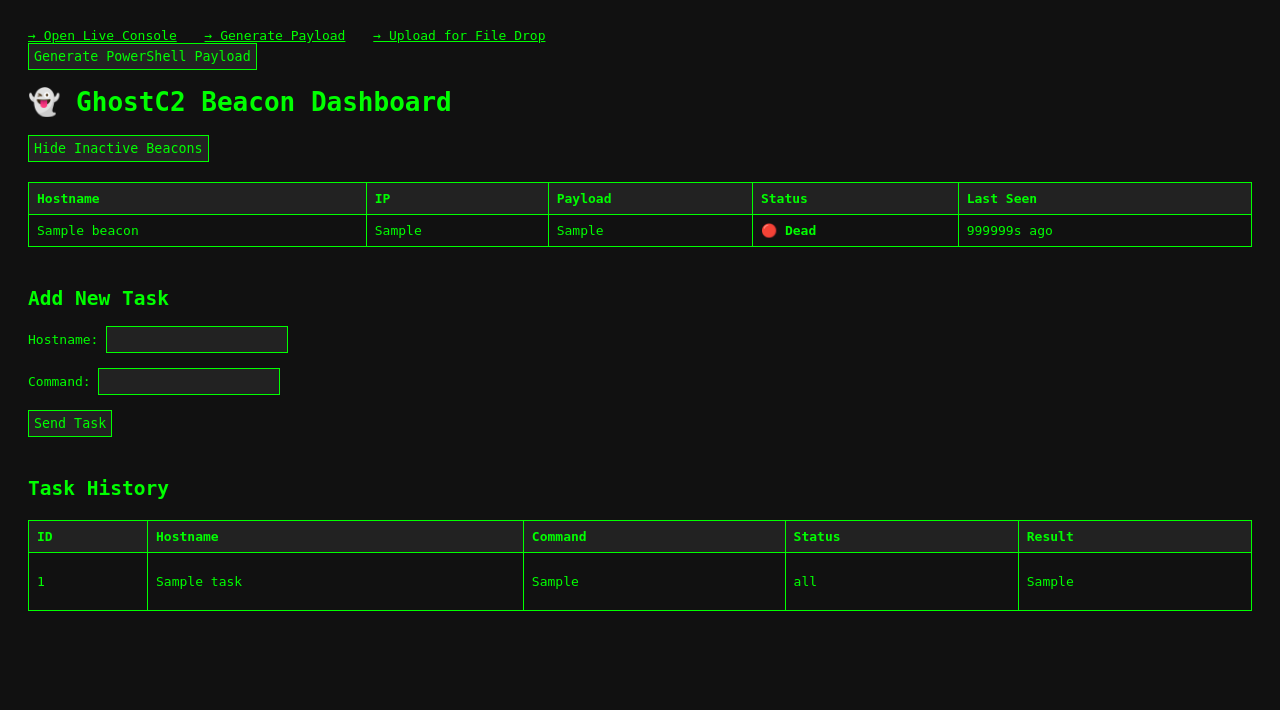
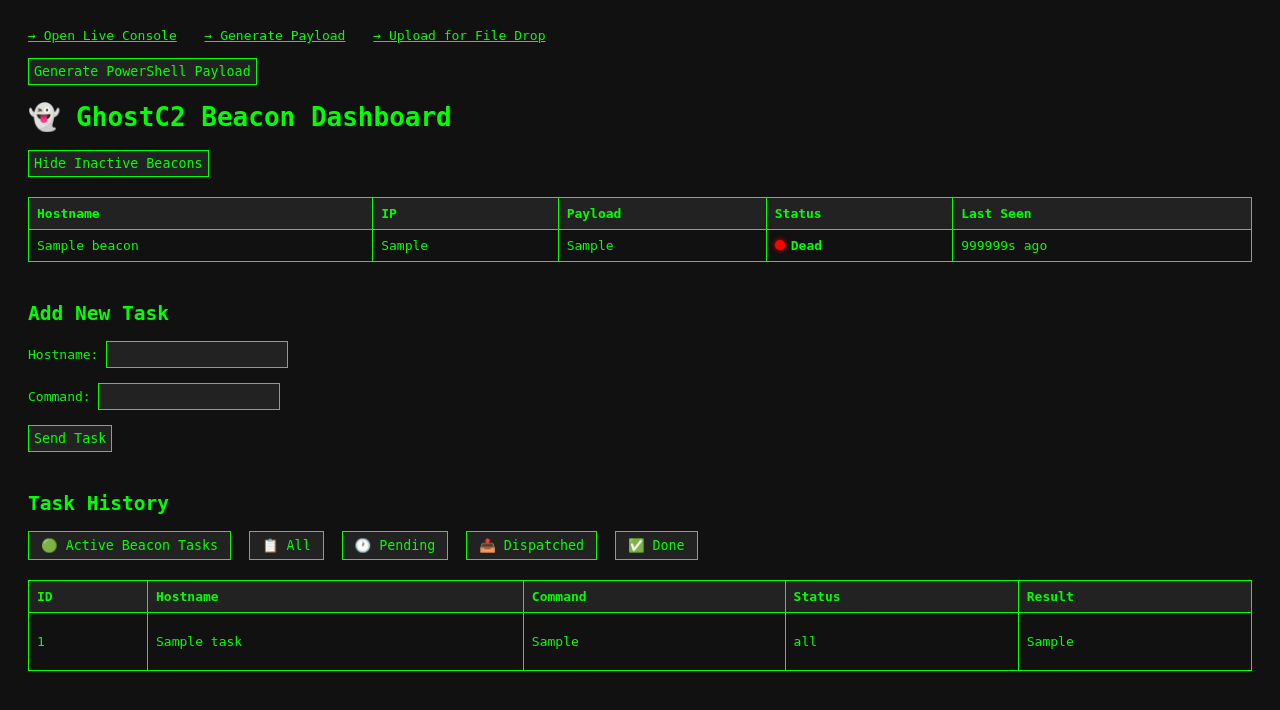
Before and after one commit to wolfwashere/GhostC2, a Flask app: page / in a window 1280 px wide. Shown: the top 710 px of the page. Run offline with Flask 3, Linux system fonts and the light colour scheme; a user stored in the database is signed in; tables that the repository leaves empty hold one stand-in row (values such as "Sample post").

Commit message:
Enhance dashboard with live status dots, task filters, and detail modals

```diff
--- a/server/templates/dashboard.html
+++ b/server/templates/dashboard.html
@@ -18,6 +18,27 @@
         .form-section { margin-top: 40px; }
         .status { font-weight: bold; }
         tr:hover { background: #222; cursor: pointer; }
+
+        .status-dot {
+            height: 10px;
+            width: 10px;
+            border-radius: 50%;
+            display: inline-block;
+            margin-right: 6px;
+        }
+        .dot-active { background-color: #0f0; box-shadow: 0 0 5px #0f0; }
+        .dot-sleeping { background-color: #fa0; box-shadow: 0 0 5px #fa0; }
+        .dot-dead { background-color: #f00; box-shadow: 0 0 5px #f00; }
+
+        .tabs button {
+            background: #222;
+            color: #0f0;
+            border: 1px solid #0f0;
+            padding: 6px 12px;
+            margin-right: 10px;
+            cursor: pointer;
+        }
+
         #modal {
             display: none;
             position: fixed;
@@ -74,7 +108,14 @@
 
     <div class="form-section">
         <h2>Task History</h2>
-        <table>
+        <div class="tabs">
+            <button onclick="filterTasksByActiveBeacons()">🟢 Active Beacon Tasks</button>
+            <button onclick="filterTasks('all')">📋 All</button>
+            <button onclick="filterTasks('pending')">🕐 Pending</button>
+            <button onclick="filterTasks('dispatched')">📤 Dispatched</button>
+            <button onclick="filterTasks('done')">✅ Done</button>
+        </div>
+        <table id="task-table">
             <thead>
                 <tr>
                     <th>ID</th>
@@ -117,6 +169,14 @@
     let modalOpen = false;
     let showInactive = true;
 
+    function toggleInactive() {
+        showInactive = !showInactive;
+        document.querySelectorAll(".beacon-row.inactive").forEach(row => {
+            row.style.display = showInactive ? "" : "none";
+        });
+        document.getElementById("toggleBtn").textContent = showInactive ? "Hide Inactive Beacons" : "Show Inactive Beacons";
+    }
+
     async function loadBeacons() {
         const res = await fetch("/api/beacons");
         const beacons = await res.json();
@@ -126,14 +186,15 @@
         beacons.forEach(b => {
             const row = document.createElement("tr");
             let statusClass = "";
-            let status;
+            let statusDot = "";
+
             if (b.last_seen_seconds < 60) {
-                status = "🟢 Active";
+                statusDot = '<span class="status-dot dot-active"></span>Active';
             } else if (b.last_seen_seconds < 300) {
-                status = "🟡 Sleeping";
+                statusDot = '<span class="status-dot dot-sleeping"></span>Sleeping';
                 statusClass = "inactive";
             } else {
-                status = "🔴 Dead";
+                statusDot = '<span class="status-dot dot-dead"></span>Dead';
                 statusClass = "inactive";
             }
 
@@ -145,7 +206,7 @@
                 <td>${b.hostname}</td>
                 <td>${b.ip}</td>
                 <td>${b.payload}</td>
-                <td class="status">${status}</td>
+                <td class="status">${statusDot}</td>
                 <td>${Math.round(b.last_seen_seconds)}s ago</td>
             `;
 
@@ -155,17 +216,6 @@
 
             body.appendChild(row);
         });
-    }
-
-    function toggleInactive() {
-        showInactive = !showInactive;
-        const rows = document.querySelectorAll(".beacon-row.inactive");
-        rows.forEach(row => {
-            row.style.display = showInactive ? "" : "none";
-        });
-
-        const btn = document.getElementById("toggleBtn");
-        btn.textContent = showInactive ? "Hide Inactive Beacons" : "Show Inactive Beacons";
     }
 
     async function showBeaconDetails(hostname) {
@@ -220,6 +270,42 @@
             });
     }
 
+    function openTaskModal(id, host, cmd, status, result) {
+        document.getElementById("t-id").textContent = id;
+        document.getElementById("t-host").textContent = host;
+        document.getElementById("t-cmd").textContent = cmd;
+        document.getElementById("t-status").textContent = status;
+        document.getElementById("t-result").textContent = result;
+        document.getElementById("taskModal").style.display = "block";
+    }
+
+    function filterTasks(status) {
+        const rows = document.querySelectorAll("#task-table tbody tr");
+        rows.forEach(row => {
+            const rowStatus = row.children[3].textContent.trim().toLowerCase();
+            if (status === "all" || rowStatus === status.toLowerCase()) {
+                row.style.display = "";
+            } else {
+                row.style.display = "none";
+            }
+        });
+    }
+
+    async function filterTasksByActiveBeacons() {
+        const beaconRes = await fetch("/api/beacons");
+        const beacons = await beaconRes.json();
+        const activeHosts = beacons
+            .filter(b => b.last_seen_seconds < 60)
+            .map(b => b.hostname);
+
+        const rows = document.querySelectorAll("#task-table tbody tr");
+        rows.forEach(row => {
+            const hostname = row.children[1].textContent.trim();
+            row.style.display = activeHosts.includes(hostname) ? "" : "none";
+        });
+    }
+
+
     setInterval(() => {
         loadBeacons();
         if (modalOpen && currentBeacon) showBeaconDetails(currentBeacon);
```
Also changed, not shown: other parts of server/templates/dashboard.html (+28 -4 lines).
